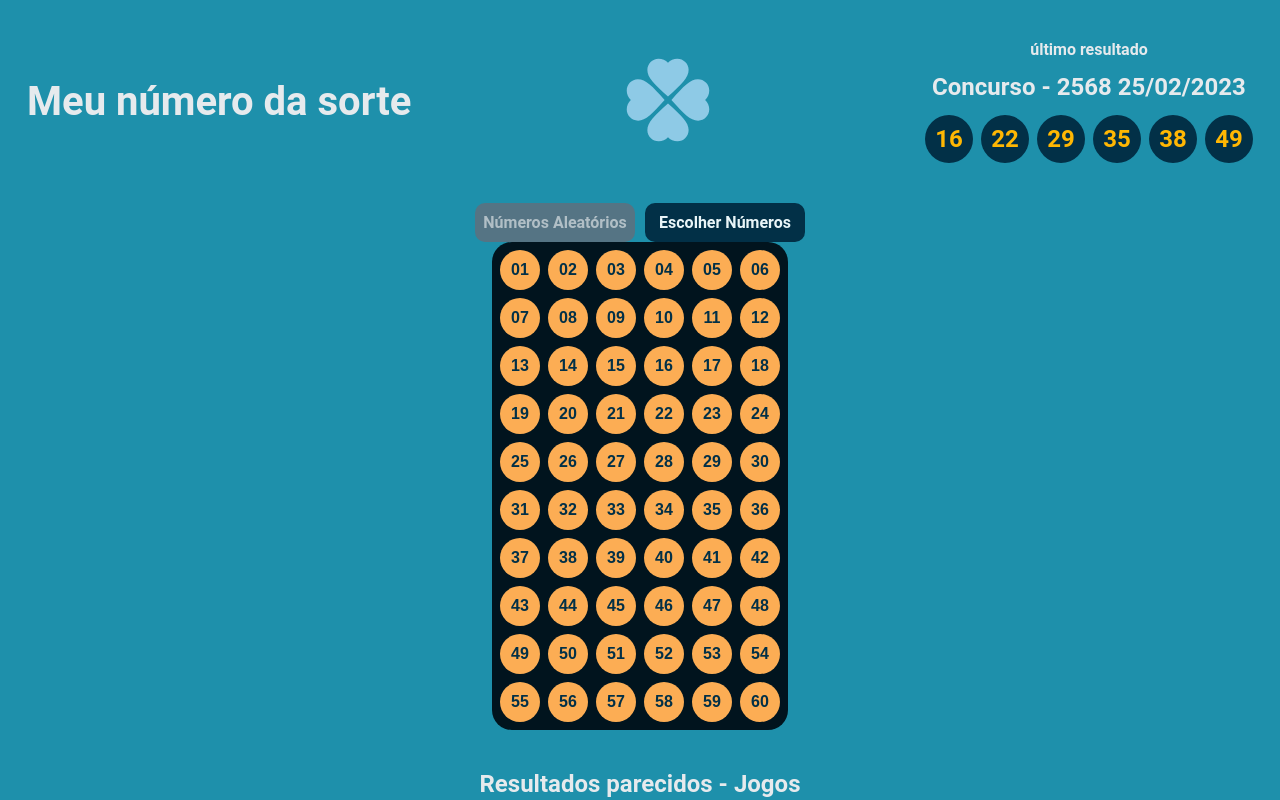
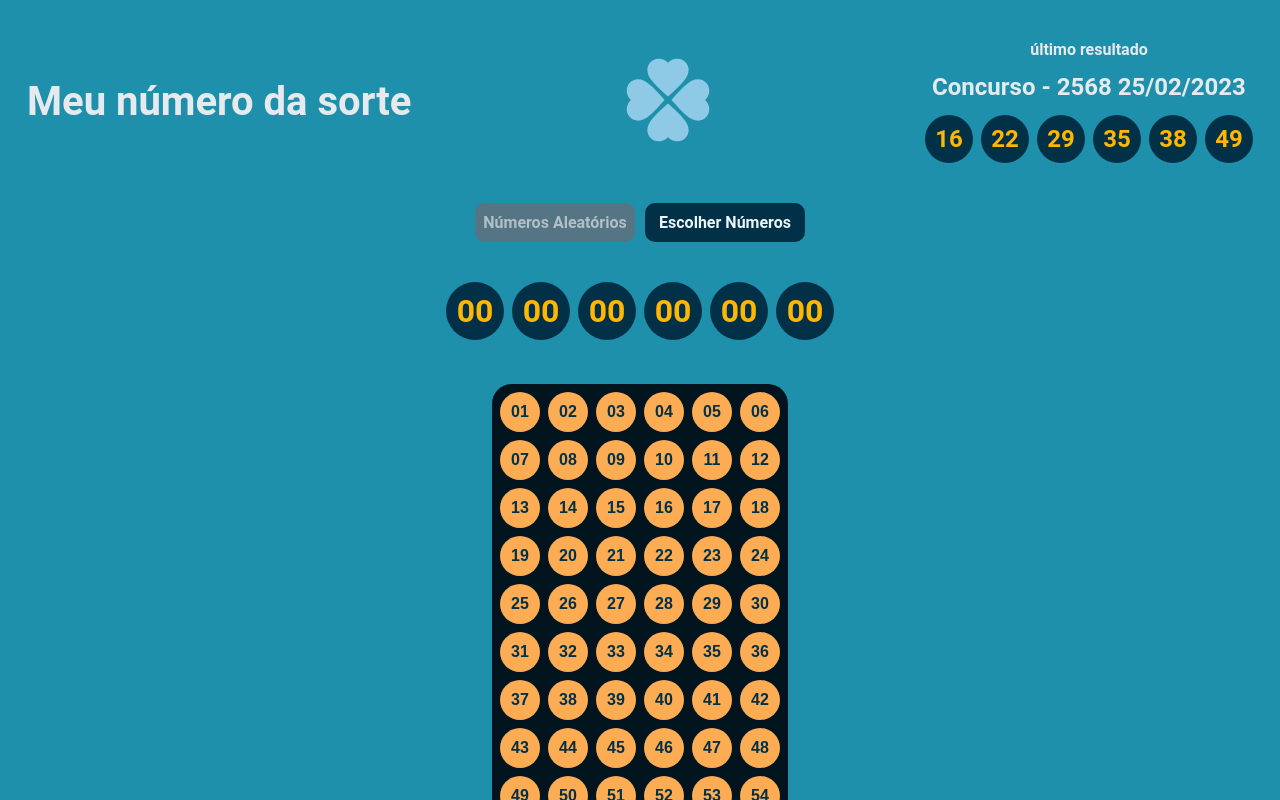
Before and after one commit to Eduuduarte/meunumerodasorte, a Next.js app: page / in a window 1280 px wide. Both pictures are taken after a click on the element "Números Aleatórios". Shown: the top 800 px of the page. Built offline with nearby package versions, Linux system fonts and the light colour scheme.

Commit message:
finished choicesnumber component

```diff
--- a/components/ChoicesNumber/index.tsx
+++ b/components/ChoicesNumber/index.tsx
@@ -3,18 +3,39 @@ import styles from './styles.module.css';
 import NumberButton from '../NumberButton';
 import { arrayNumberKey } from '../../data/number';
 
+import NumberGenerate from '../NumberGenarate';
+import Button from '../Button';
+
+import { useAppContext } from '../../context/app';
+import { verifyNumber } from '../../utils/verifyNumber';
+
 const index = () => {
+  const { setSeemsResults, numberGenerate } = useAppContext();
+
+  const handleGerar = () => {
+    const verify = verifyNumber(numberGenerate);
+    setSeemsResults(verify);
+  }
 
   return (
     <div className={styles.container}>
+      <div className={styles.numbers}>
+        <NumberGenerate
+        />
+      </div>
+
       <div className={styles.areaKey}>
         {arrayNumberKey.map((value, index) => (
-          <NumberButton
-            key={value}
-            number={value}
-          />
+          <div key={value} className={styles.button}>
+            <NumberButton
+              number={value} />
+          </div>
         ))}
       </div>
+      <Button
+        title='Gerar'
+        click={() => handleGerar()}
+      />
     </div>
   )
 }
--- a/components/ChoicesNumber/styles.module.css
+++ b/components/ChoicesNumber/styles.module.css
@@ -1,5 +1,14 @@
 .container{
+    display: flex;
+    flex-direction: column;
+    justify-content: center;
+    align-items: center;
+}
 
+.numbers{
+    display: flex;
+    justify-content: center;
+    margin: 40px 0 22px 0;
 }
 
 .areaKey{
@@ -7,6 +16,13 @@
     grid-template-columns: repeat(6, 1fr);
     gap: 8px;
     padding: 8px;
+    margin-bottom: 22px;
     background-color: #01141E;
     border-radius: 20px;
 }
+
+.button{
+    display: flex;
+    justify-content: center;
+    align-items: center;
+}
--- a/components/NumberButton/index.tsx
+++ b/components/NumberButton/index.tsx
@@ -3,6 +3,7 @@ import styles from './styles.module.css';
 import { formatterNumber } from '../../libs/formatter';
 import { useAppContext } from '../../context/app';
 import { valueFalse, valueTrue } from '../../utils/choicesNumbers';
+import { verifyNumber } from '../../utils/verifyNumber';
 
 type Props = {
   number: number
@@ -11,9 +12,18 @@ type Props = {
 const index = ({ number }: Props) => {
   const [choice, setChoice] = useState(false);
 
-  const { numberGenerate, setNumberGenerate, countsChoices, setCountsChoices } = useAppContext();
+  const { numberGenerate, setNumberGenerate, countsChoices, setCountsChoices, setSeemsResults } = useAppContext();
 
   const handlerColorButton = () => {
+    if(choice){
+      let numero = countsChoices - 1;
+      setCountsChoices(numero);
+      const newValue = valueFalse(number, numberGenerate);
+      setNumberGenerate(newValue)
+      setChoice(!choice)
+      const verify = verifyNumber(numberGenerate);
+      setSeemsResults(verify)
+    }
     if (countsChoices === 6) return;
     setChoice(!choice);
 
@@ -23,13 +33,8 @@ const index = ({ number }: Props) => {
       setCountsChoices(numero);
       const newValue = valueTrue(number, numberGenerate);
       setNumberGenerate(newValue);
-    } else {
-
-      let numero = countsChoices - 1;
-      setCountsChoices(numero);
-      const newValue = valueFalse(number, numberGenerate);
-      setNumberGenerate(newValue)
-
+      const verify = verifyNumber(numberGenerate);
+      setSeemsResults(verify)
     }
   }
 
--- /dev/null
+++ b/components/NumberGenarate/index.tsx
@@ -0,0 +1,23 @@
+import React from 'react';
+import { useAppContext } from '../../context/app';
+import styles from './styles.module.css';
+
+const index = () => {
+  const {numberGenerate} = useAppContext()
+
+  const partNumber = numberGenerate?.split(" ");
+  return (
+    <div className={styles.container}>
+        <div className={styles.numberArea}>
+          <div className={styles.sigleNumber}>{partNumber[0]}</div>
+          <div className={styles.sigleNumber}>{partNumber[1]}</div>
+          <div className={styles.sigleNumber}>{partNumber[2]}</div>
+          <div className={styles.sigleNumber}>{partNumber[3]}</div>
+          <div className={styles.sigleNumber}>{partNumber[4]}</div>
+          <div className={styles.sigleNumber}>{partNumber[5]}</div>
+        </div>
+    </div>
+  )
+}
+
+export default index;
--- /dev/null
+++ b/components/NumberGenarate/styles.module.css
@@ -0,0 +1,25 @@
+.container{
+    display: flex;
+    flex-direction: row;
+    gap: 8px;
+}
+
+.numberArea{
+    display: flex;
+    gap: 8px;
+    margin-bottom: 22px;
+}
+
+.sigleNumber{
+    display: flex;
+    justify-content: center;
+    align-items: center;
+    padding: 10px;
+    width: 58px;
+    height: 58px;
+    background-color: #023047;
+    border-radius: 50px;
+    color: #FFB703;
+    font-size: 32px;
+    font-weight: 700;
+}
--- a/components/NumberSingle/styles.module.css
+++ b/components/NumberSingle/styles.module.css
@@ -4,7 +4,6 @@
     justify-content: center;
     width: 48px;
     height: 48px;
-    border-color: #023047;
     border-radius: 50px;
     font-size: 24px;
     font-weight: 700;
--- a/components/ToggleButton/index.tsx
+++ b/components/ToggleButton/index.tsx
@@ -1,4 +1,5 @@
 import React from 'react';
+import { useAppContext } from '../../context/app';
 import styles from './styles.module.css';
 
 type Props = {
@@ -8,6 +9,7 @@ type Props = {
 }
 
 const index = ({title, click, status}:Props) => {
+
   return (
     <div className={styles.container} onClick={click} style={{backgroundColor: `${status ? "#023047" : "#557484"}`}}>
       <p className={styles.title} style={{ color: `${status ? "#E9F5F8" : "#B1BFC6"}`}}>{title}</p>
--- a/pages/index.tsx
+++ b/pages/index.tsx
@@ -14,9 +14,12 @@ import { useAppContext } from '../context/app';
 
 const Home: NextPage = () => {
   const [status, setStatus] = useState(true);
+  const {setCountsChoices, setNumberGenerate, setSeemsResults} = useAppContext();
   const handleClick = () => {
     setStatus(!status);
-    console.log(status);
+    setCountsChoices(0)
+    setNumberGenerate("00 00 00 00 00 00");
+    setSeemsResults([]);
   }
 
   return (
```
